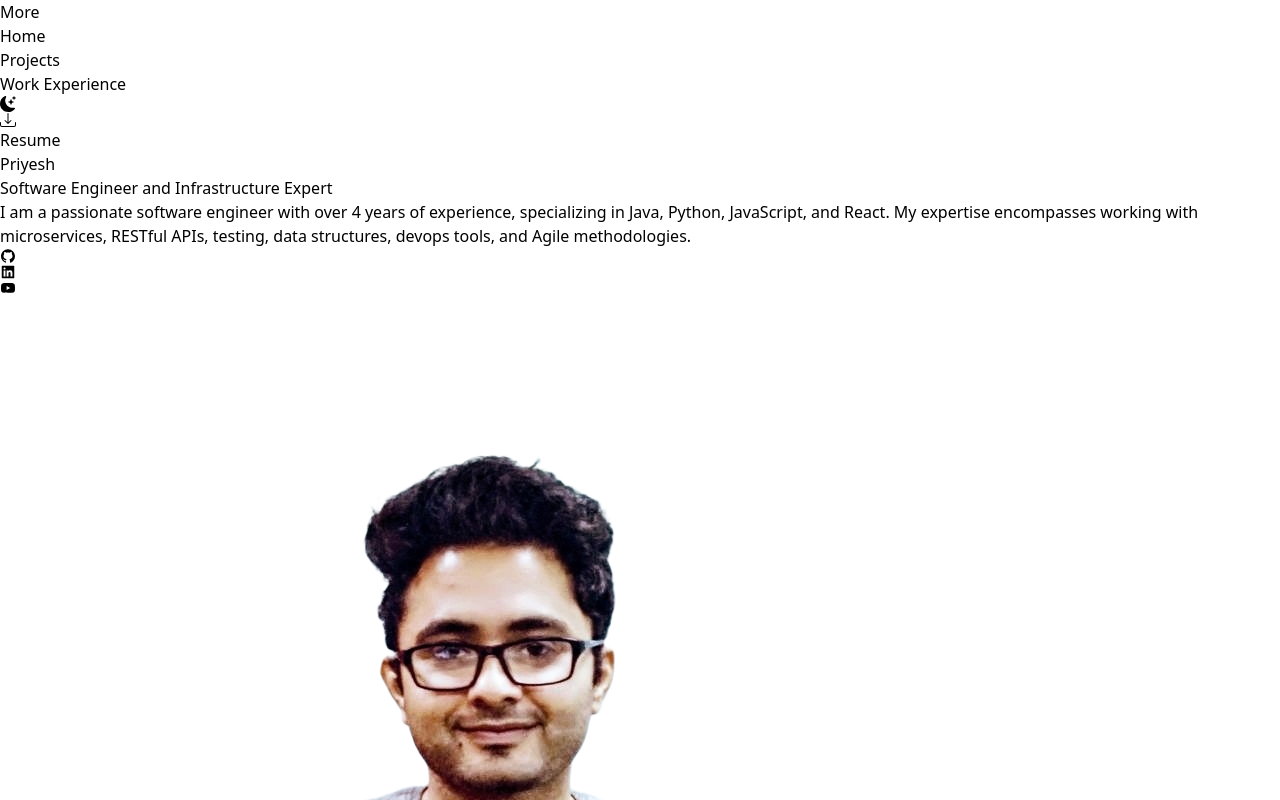
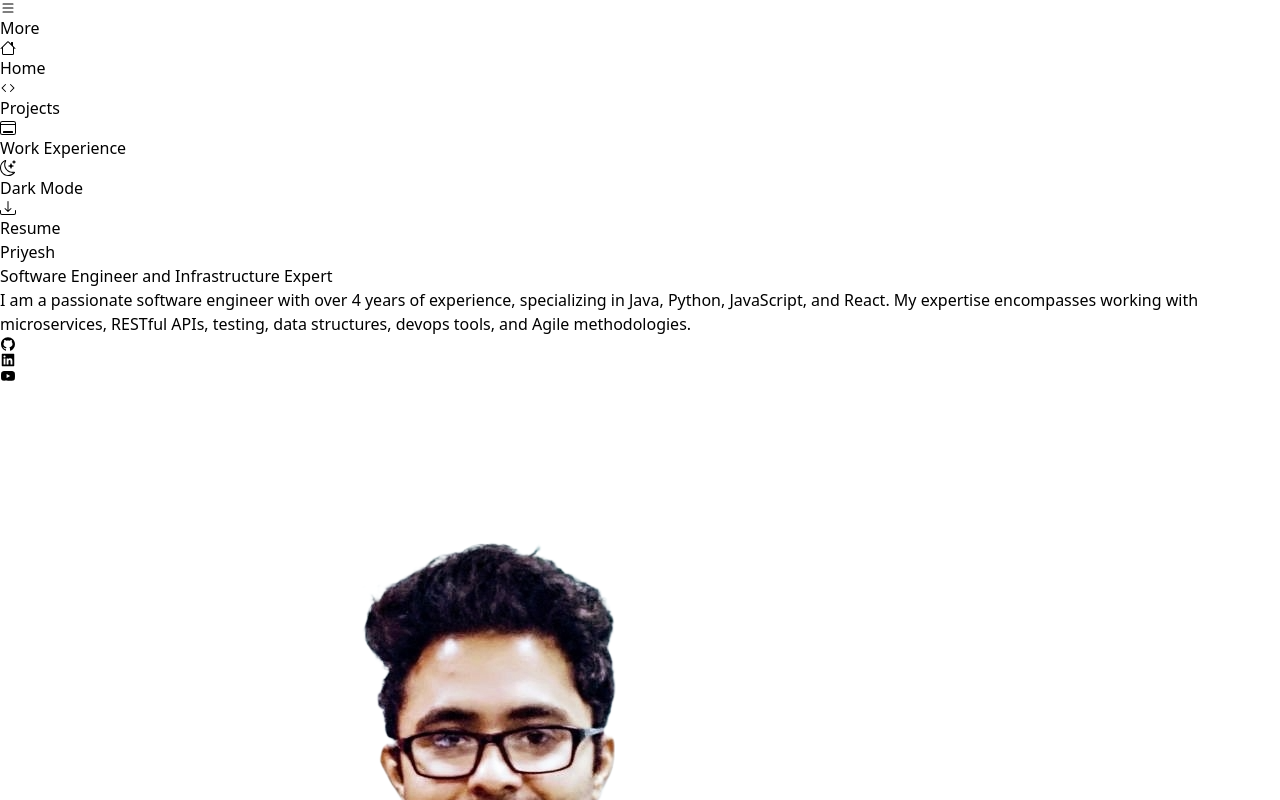
Before and after one commit to amarpriyesh/priyesh-portfolio, a Next.js app: page / in a window 1280 px wide. Shown: the top 800 px of the page. Built offline with nearby package versions, Linux system fonts and the light colour scheme.

Commit message:
design changes for slider

```diff
--- a/pages/layout.js
+++ b/pages/layout.js
@@ -1,5 +1,5 @@
 import Head from "next/head";
-import { BsFillMoonStarsFill, BsX, BsDownload } from "react-icons/bs";
+import { BsFillMoonStarsFill, BsMoonStars, BsX, BsDownload, BsCode, BsWindowDesktop, BsHouse, BsList} from "react-icons/bs";
 import Link from "next/link";
 import { useRouter } from "next/router";
 import { useDispatch } from "react-redux";
@@ -26,22 +26,22 @@ const ExploreSlider = ({ isOpen, onClose }) => {
               <BsX onClick={onClose} className="h-7 w-7" />
             </div>
           </div>
-          <ul className="justify-start">
+          <ul className=" flex flex-col justify-start p-3 gap-3">
             <li
               className={` ${
                 isActive("/") ? "text-white dark:text-purple-400" : ""
-              }`}
+              } `}
             >
-              <Link href="/">Home {/* This is the clickable part */}</Link>
+
+              <Link href="/" className="flex text-2xl"> <BsHouse className=" text-3xl mr-2"/> <span className="hidden md:block">Home</span>  {/* This is the clickable part */}</Link>
             </li>
             <li
               className={` ${
                 isActive("/projects") ? "text-white dark:text-purple-400 " : ""
               }`}
             >
-              <Link href="/projects">
-                Projects {/* This is the clickable part */}
-              </Link>
+              <Link href="/projects" className="flex text-2xl"> <BsCode className=" text-3xl mr-2"/> <span className="hidden md:block">Projects</span>  {/* This is the clickable part */}</Link>
+
             </li>
             <li
               className={` ${
@@ -50,7 +50,8 @@ const ExploreSlider = ({ isOpen, onClose }) => {
                   : ""
               }`}
             >
-              <Link href="/workexperience">Work Experience</Link>
+            <Link href="/workexperience" className="flex text-2xl"> <BsHouse className=" text-3xl mr-2"/> <span className="hidden md:block">Work Experience</span>  {/* This is the clickable part */}</Link>
+
             </li>
           </ul>
         </div>
@@ -94,60 +95,70 @@ const Layout = ({ children, title = "Default Title" }) => {
             >
               <nav className="pt-5 p-5 flex justify-between font-burtons dark:text-white  bg-gradient-to-b from-teal-500 w-full">
                 <div className="justify-start flex">
-                  <h1 onClick={() => dispatch({ type: "toggleSlider" })}>
-                    More
+                  <h1 onClick={() => dispatch({ type: "toggleSlider" })} className="items-center flex-col flex hover:cursor-pointer">
+                  <BsList className=" block text-3xl hover:scale-125 "/>
+                  <span className="md:block hidden"> More </span> {/* This is the clickable part */}
+
                   </h1>
 
-                  <ul className="flex ps-10">
+                  <ul className="flex p3-3 md:ps-10">
                     <li
-                      className={`pl-10 ${
+                      className={`pl-3 md:pl-10 ${
                         isActive("/") ? "text-white dark:text-purple-400" : ""
-                      }`}
+                      } `}
                     >
-                      <Link href="/">
-                        Home {/* This is the clickable part */}
+                      <Link href="/" className="items-center flex-col flex">
+                      <BsHouse className=" block text-3xl hover:scale-125 "/>
+                      <span className="md:block hidden"> Home </span> {/* This is the clickable part */}
+
                       </Link>
                     </li>
                     <li
-                      className={`pl-10 ${
+                      className={`pl-3 md:pl-10 ${
                         isActive("/projects")
                           ? "text-white dark:text-purple-400"
                           : ""
                       }`}
                     >
-                      <Link href="/projects">
-                        Projects {/* This is the clickable part */}
+                      <Link href="/projects" className="items-center flex-col flex">
+                      <BsCode className=" block text-3xl  hover:scale-125"/>
+                      <span className="md:block hidden"> Projects </span> {/* This is the clickable part */}
+
                       </Link>
                     </li>
                     <li
-                      className={`pl-10 ${
+                      className={`pl-3 md:pl-10 ${
                         isActive("/workexperience")
                           ? "text-white dark:text-purple-400"
                           : ""
-                      }`}
+                      } `}
                     >
-                      <Link href="/workexperience">
-                        Work Experience {/* This is the clickable part */}
+                      <Link href="/workexperience" className="items-center flex-col flex">
+                      <BsWindowDesktop className=" block text-3xl hover:scale-125 "/>
+                      <span className="md:block hidden"> Work Experience </span> {/* This is the clickable part */}
+
                       </Link>
                     </li>
                   </ul>
                 </div>
                 <div>
                   <ul className="flex items-center">
-                    <li>
-                      <BsFillMoonStarsFill
-                        className="cursor-pointer text-3xl dark:fill-white"
+                    <li className="flex-col items-center flex">
+                      <BsMoonStars
+                        className="cursor-pointer text-3xl dark:fill-white hover:scale-125"
                         onClick={() => dispatch({ type: "toggleDark" })}
+
                       />
+                      <span className="hidden md:block">Dark Mode</span>
                     </li>
                     <li className="justify-between flex">
                       <a
                         href="/priyesh_resume.pdf"
                         download="Priyesh_Resume.pdf"
-                        className="pl-10 flex"
+                        className="pl-3 md:pl-10 flex flex-col items-center"
                       >
-                        <BsDownload className="flex text-xl mr-2" />
-                        Resume
+                        <BsDownload className="flex text-3xl mr-2 hover:scale-125" />
+                        <span className="hidden md:block">Resume</span>
                       </a>
                     </li>
                   </ul>
```
